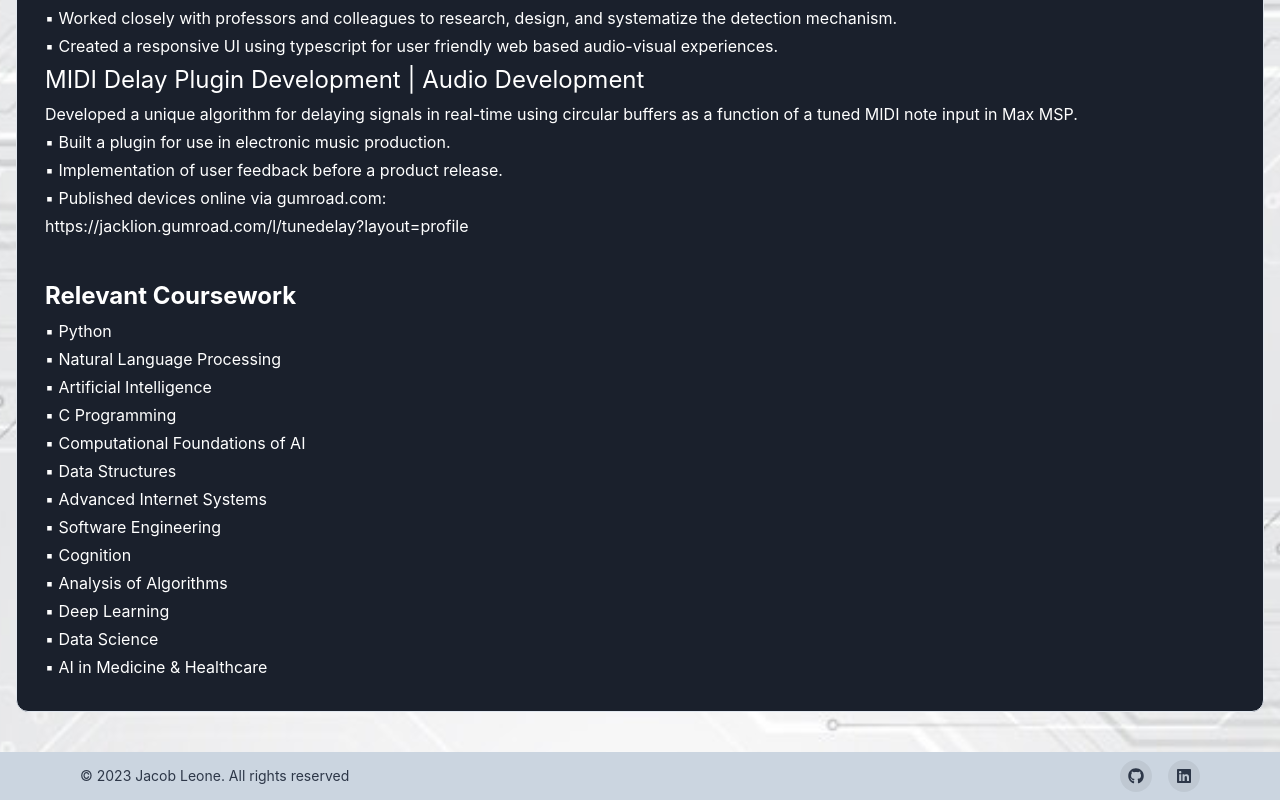
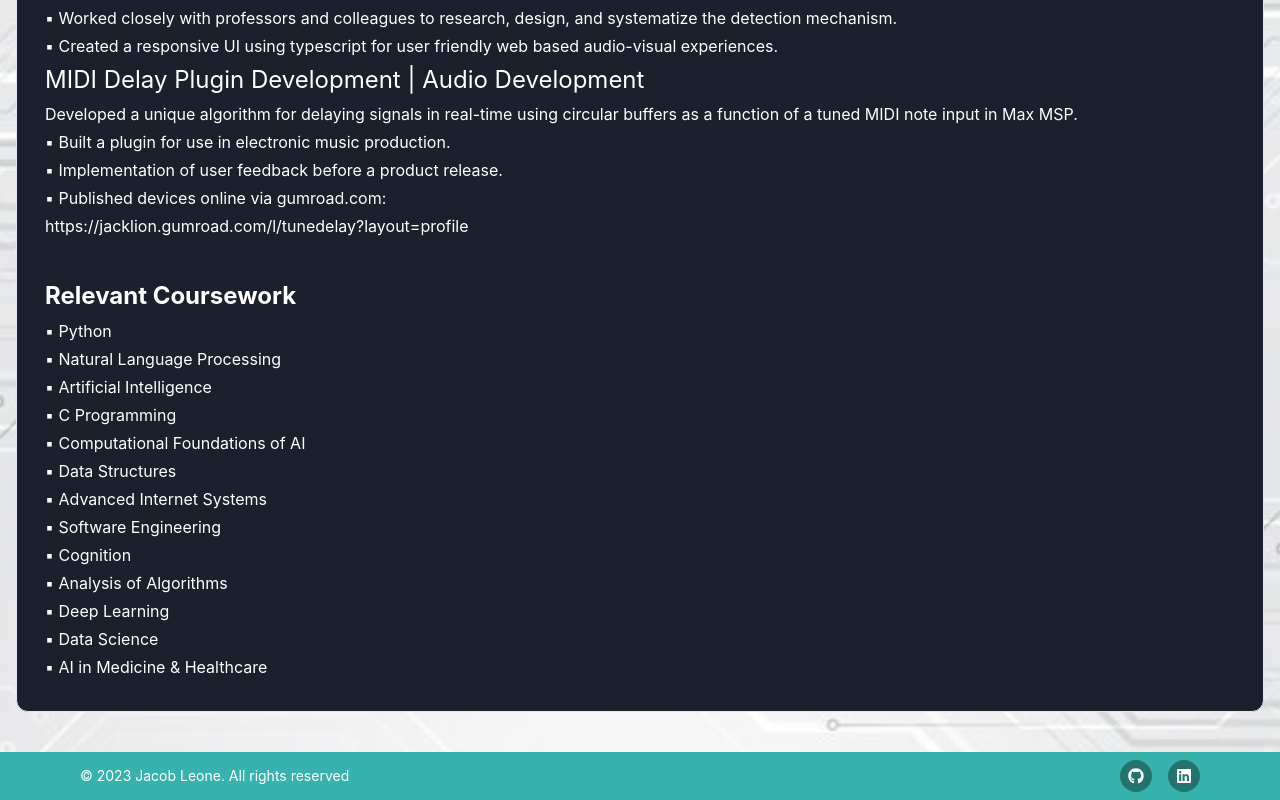
Before and after one commit to jacklion710/jacobleone-tech-portfolio, a Next.js app: page /Resume in a window 1280 px wide. Shown: the part 2725-3525 px from the top of the page. Built offline with nearby package versions, Linux system fonts and the light colour scheme.

Commit message:
Changed colors on footer

```diff
--- a/components/Footer.tsx
+++ b/components/Footer.tsx
@@ -23,7 +23,7 @@ const SocialButton = ({
 }) => {
   return (
     <chakra.button
-      bg={useColorModeValue('blackAlpha.100', 'whiteAlpha.100')}
+      bg={useColorModeValue('blackAlpha.500', 'blackAlpha.500')}
       rounded={'full'}
       w={8}
       h={8}
@@ -46,19 +46,18 @@ const SocialButton = ({
 export default function Footer() {
     return (
         <Box
-          bg={useColorModeValue('gray.300', 'gray.900')}
-          color={useColorModeValue('gray.700', 'gray.200')}
+          bg={useColorModeValue('teal.400', 'teal.400')}
+          color={useColorModeValue('white', 'white')}
           width="100%"
         >
           <Container
             as={Stack}
             maxW={'6xl'}
-            py={2}  // reduce padding for slimmer appearance
+            py={2}
             direction={{ base: 'column', md: 'row' }}
-            spacing={2}  // reduce spacing for slimmer appearance
+            spacing={2}
             justify={{ base: 'center', md: 'space-between' }}
             align={{ base: 'center', md: 'center' }}>
-            {/* Add more buttons */}
             <Text fontSize="sm">© 2023 Jacob Leone. All rights reserved</Text>
             <Stack direction={'row'} spacing={4}>
 
```
